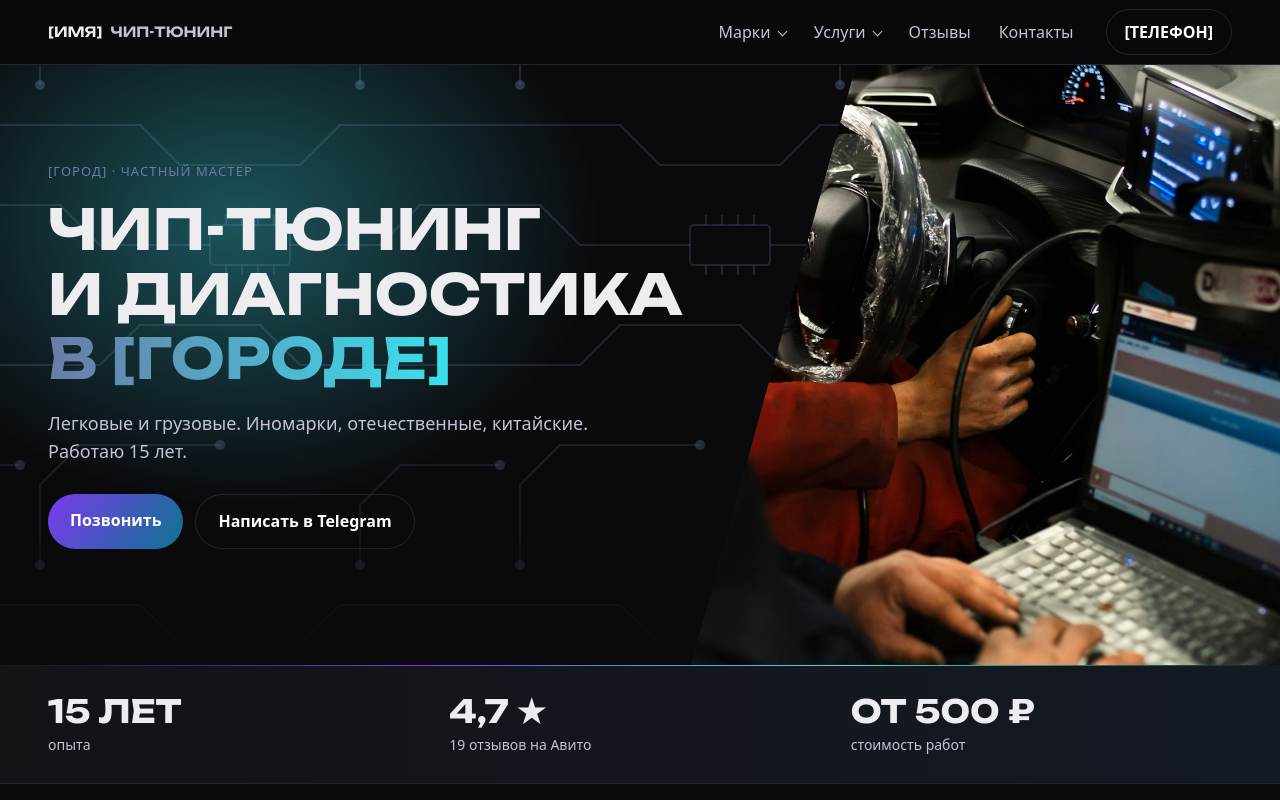
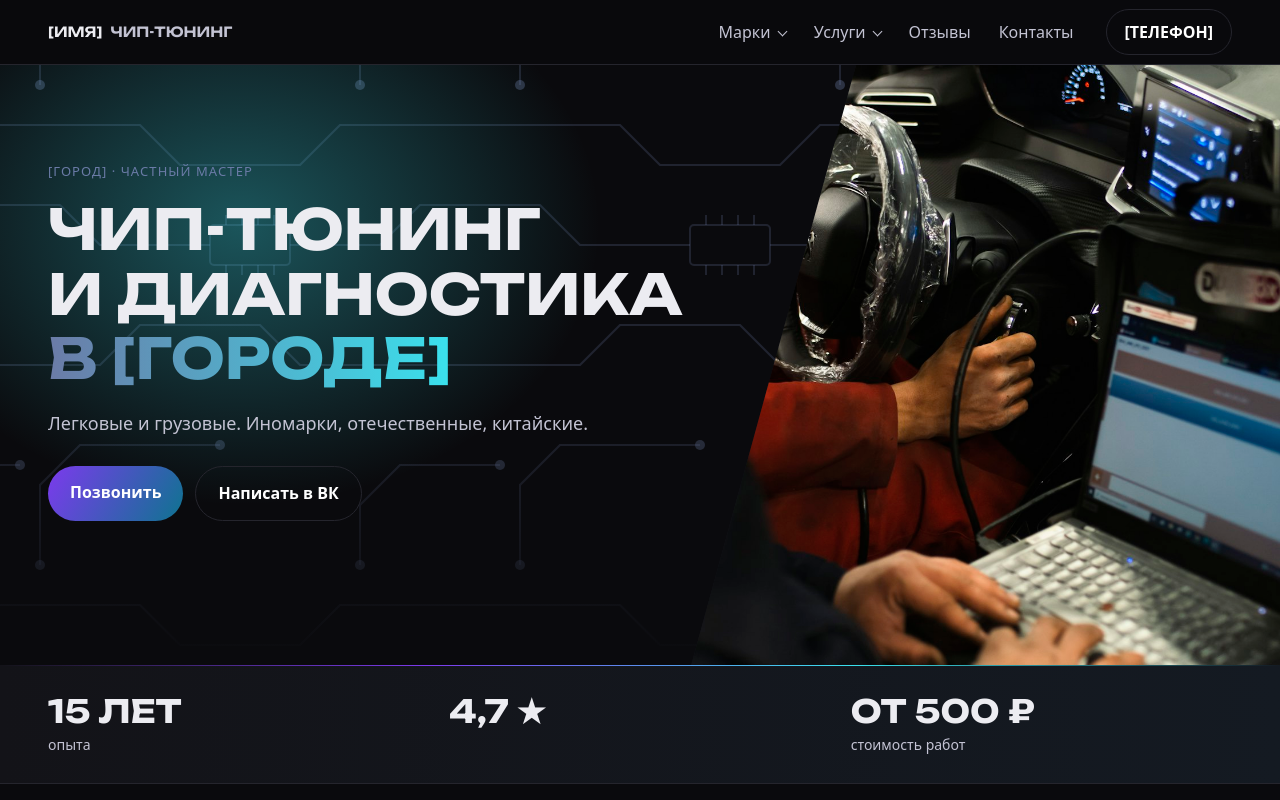
Before and after one commit to PeregrinAl/chip-tuning, a plain HTML site: page index.html in a window 1280 px wide. Shown: the top 800 px of the page. Drawn offline with Linux system fonts and the light colour scheme.

Commit message:
fix: test fixed

```diff
--- a/index.html
+++ b/index.html
@@ -69,10 +69,10 @@
     <div class="hero-text">
       <p class="label">[ГОРОД] · частный мастер</p>
       <h1>Чип-тюнинг и&nbsp;диагностика <em>в&nbsp;[ГОРОДЕ]</em></h1>
-      <p class="lead">Легковые и грузовые. Иномарки, отечественные, китайские. Работаю 15&nbsp;лет.</p>
+      <p class="lead">Легковые и грузовые. Иномарки, отечественные, китайские.</p>
       <div class="btns">
         <a class="btn" href="tel:+7XXXXXXXXXX">Позвонить</a>
-        <a class="btn ghost" href="https://t.me/[TELEGRAM]">Написать в Telegram</a>
+        <a class="btn ghost" href="https://vk.ru/[TELEGRAM]">Написать в ВК</a>
       </div>
     </div>
   </div>
@@ -82,7 +82,7 @@
 <div class="stats-band">
   <ul class="wrap stats">
     <li><b>15 лет</b>опыта</li>
-    <li><b>4,7 ★</b>19 отзывов на Авито</li>
+    <li><b>4,7 ★</b></li>
     <li><b>от 500 ₽</b>стоимость работ</li>
   </ul>
 </div>
```
